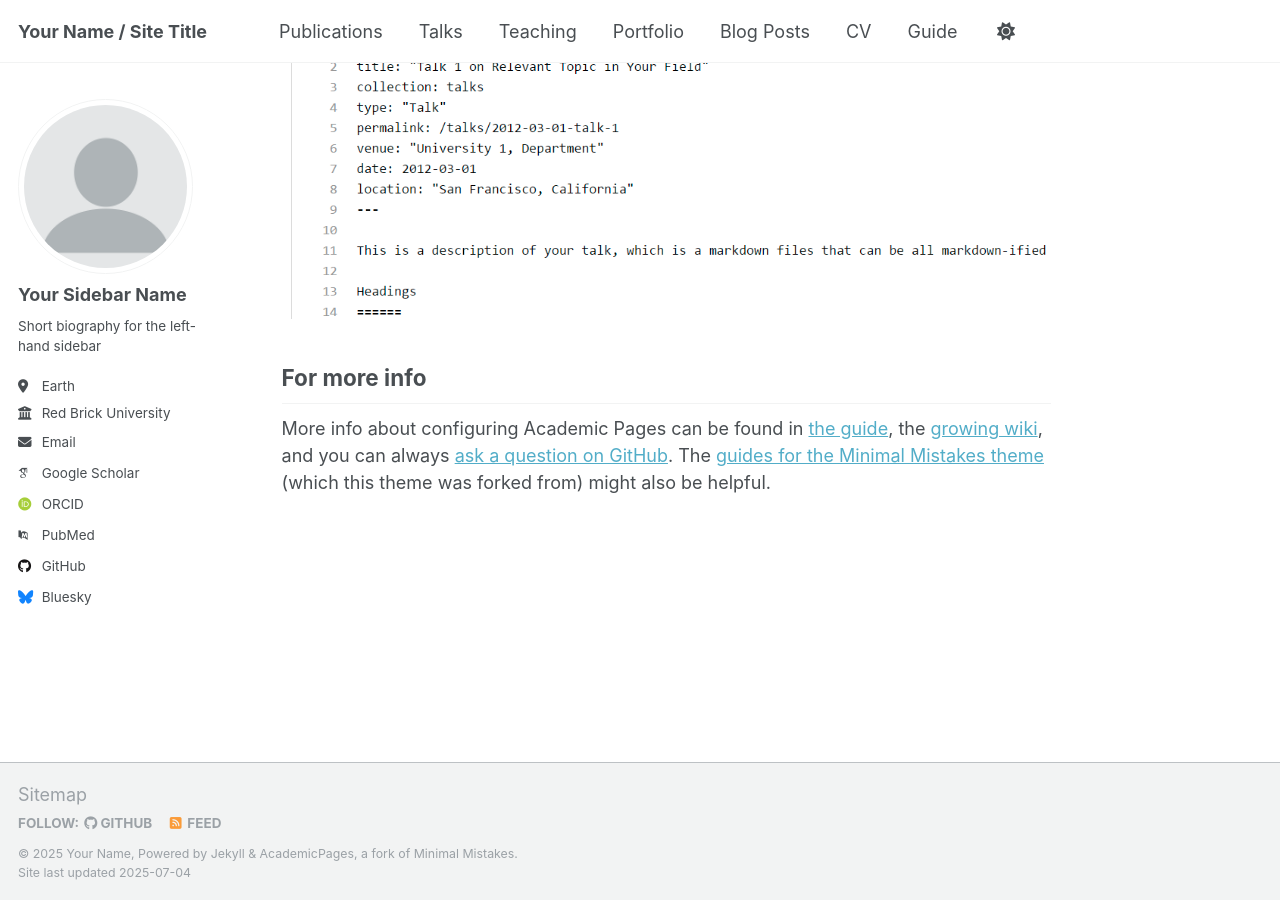
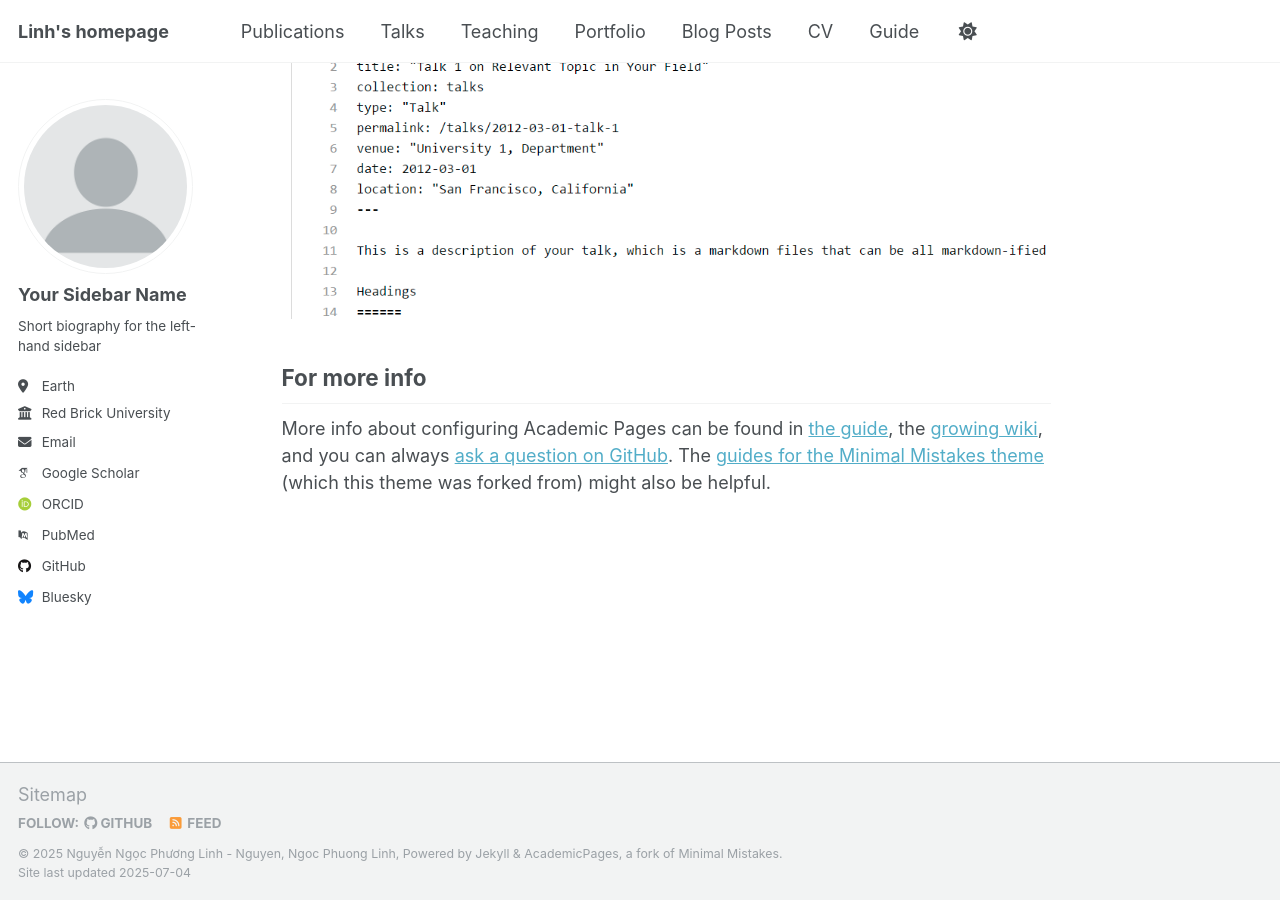
Before and after one commit to npl-nguyen/nguyen-ngoc-phuong-linh, a Jekyll site: the page built from _pages/about.md, in a window 1280 px wide and 900 px high, scrolled down 2880 px. Built offline with Jekyll 4.4.1, drawn with Linux system fonts in a browser that asks for light colours; some web fonts are replaced; a script that is not in the unit is left out.

Commit message:
Update _config.yml

```diff
--- a/_config.yml
+++ b/_config.yml
@@ -9,9 +9,9 @@
 # Basic Site Settings
 locale                   : "en-US"
 site_theme               : "default"
-title                    : "Your Name / Site Title"
+title                    : "Linh's homepage"
 title_separator          : "-"
-name                     : &name "Your Name"
+name                     : &name "Nguyễn Ngọc Phương Linh - Nguyen, Ngoc Phuong Linh"
 description              : &description "personal description"
 url                      : https://academicpages.github.io # the base hostname & protocol for your site e.g. "https://[your GitHub username].github.io" or if you already have some other page hosted on Github then use "https://[your GitHub username].github.io/[Your Repo Name]"
 baseurl                  : "" # the subpath of your site, e.g. "/blog"
```
